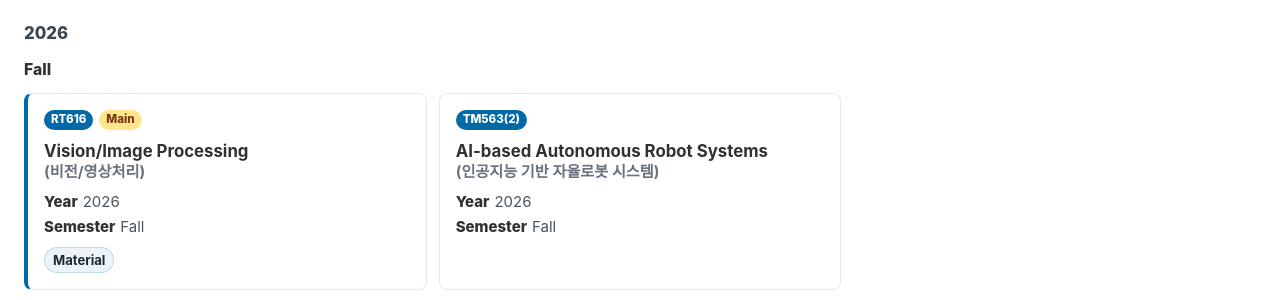
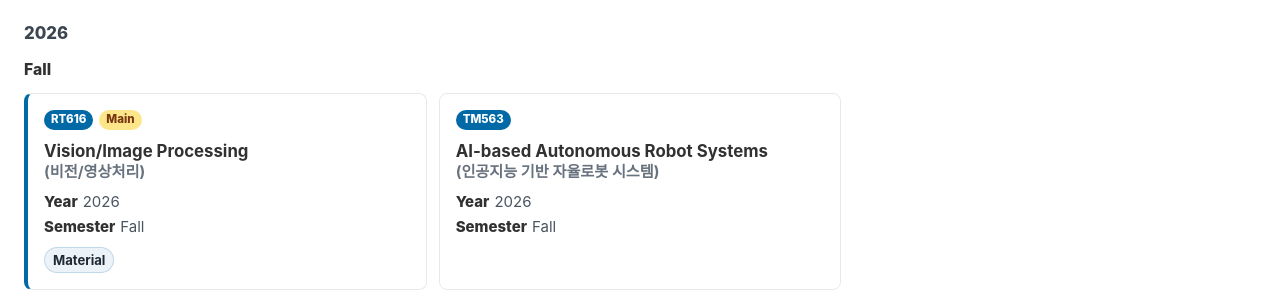
Before and after one commit to team-aprl/team-aprl.github.io, a Jekyll site: the page built from teaching.html, in a window 1280 px wide. Shown: the part 324-624 px from the top of the page. Built offline with Jekyll 4.4.1, drawn with Linux system fonts in a browser that asks for light colours.

Commit message:
Use shared TM563 course code

```diff
--- a/teaching.html
+++ b/teaching.html
@@ -11,7 +11,7 @@ lang: "en"
           <article class="teaching-card teaching-main"><div class="teaching-title-row"><span class="pub-badge pub-year">RT616</span><span class="pub-badge aprl">Main</span><h3>Vision/Image Processing<span>(비전/영상처리)</span></h3></div><div class="publication-meta"><span><b>Year</b>2026</span><span><b>Semester</b>Fall</span>
             </div><div class="publication-actions"><a href="https://github.com/team-aprl/lecture-RT616-public">Material</a></div></article>
 
-          <article class="teaching-card"><div class="teaching-title-row"><span class="pub-badge pub-year">TM563(2)</span><h3>AI-based Autonomous Robot Systems<span>(인공지능 기반 자율로봇 시스템)</span></h3></div><div class="publication-meta"><span><b>Year</b>2026</span><span><b>Semester</b>Fall</span>
+          <article class="teaching-card"><div class="teaching-title-row"><span class="pub-badge pub-year">TM563</span><h3>AI-based Autonomous Robot Systems<span>(인공지능 기반 자율로봇 시스템)</span></h3></div><div class="publication-meta"><span><b>Year</b>2026</span><span><b>Semester</b>Fall</span>
             </div></article>
 
         </div>
```
